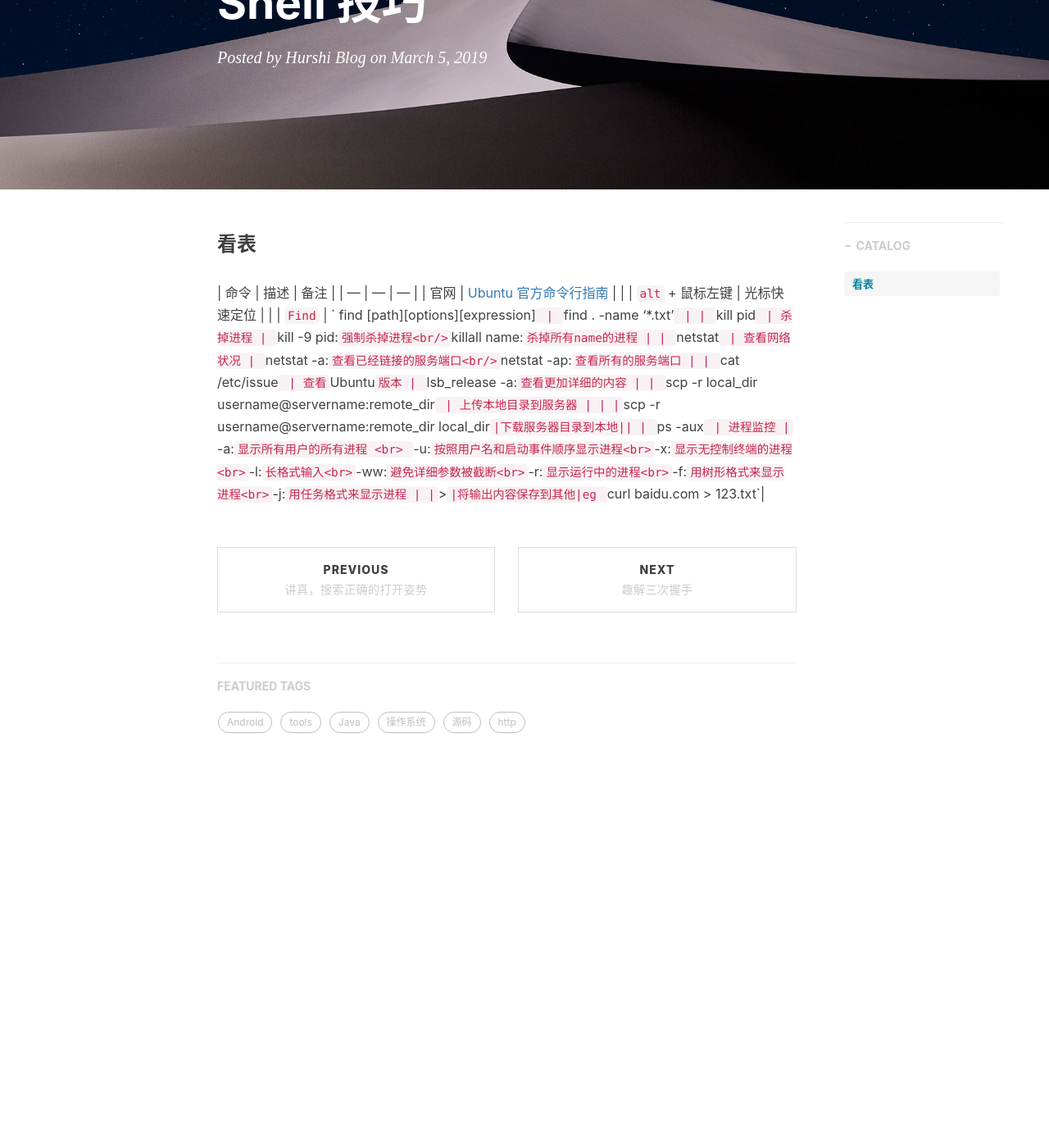
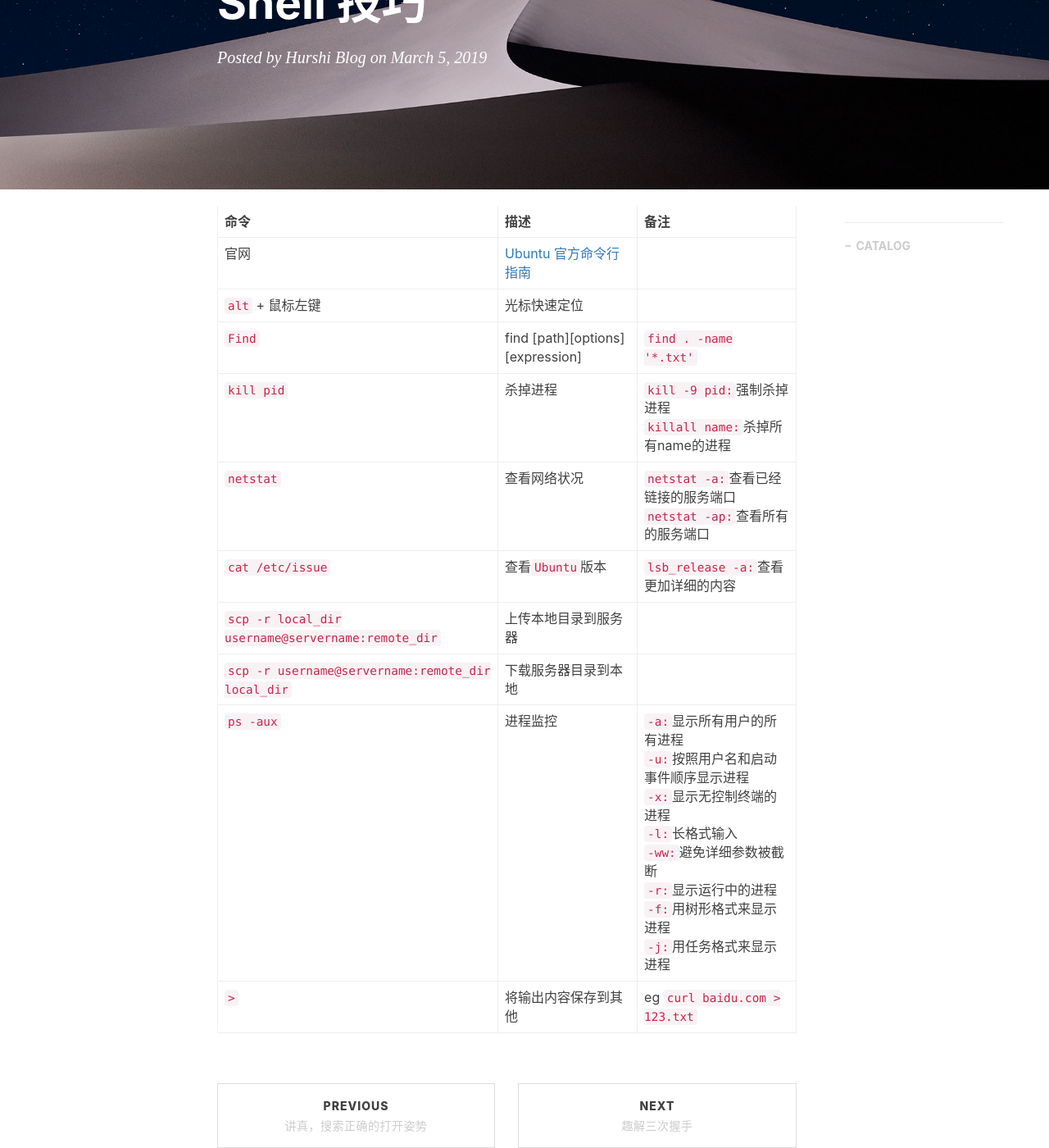
Before and after one commit to hurshi/hurshi.github.io, a Jekyll site: the page built from _posts/2019-03-05-shell_skills.md, in a window 1280 px wide and 1400 px high, scrolled down 226 px. Shown: the whole window at 82% size. Built offline with Jekyll 4.4.1, drawn with Linux system fonts in a browser that asks for light colours; nearby versions of some CDN libraries; comment, search, counter and statistics services are not loaded; before the commit the page ends 1237 px from its top, so only the background shows below that.

Commit message:
fix article

```diff
--- a/_posts/2019-03-05-shell_skills.md
+++ b/_posts/2019-03-05-shell_skills.md
@@ -6,17 +6,15 @@ tags:
     - Shell
 ---
 
-### 看表
-
-| 命令  | 描述  | 备注  |
-| --- | --- | --- |
-| 官网 | [Ubuntu 官方命令行指南](https://wiki.ubuntu.com.cn/%E5%91%BD%E4%BB%A4%E8%A1%8C%E6%8C%87%E5%8D%97) |  |
-| `alt` + 鼠标左键  | 光标快速定位  |  |
-| `Find`  | ` find [path][options][expression]`  |    `find . -name '*.txt'` |
-| `kill pid`  | 杀掉进程 | `kill -9 pid:`强制杀掉进程<br/>`killall name:`杀掉所有name的进程 |
-| `netstat`  | 查看网络状况 | `netstat -a:`查看已经链接的服务端口<br/>`netstat -ap:`查看所有的服务端口 |
-| `cat /etc/issue`  | 查看`Ubuntu`版本  | `lsb_release -a:`查看更加详细的内容 |
-| `scp -r local_dir username@servername:remote_dir` | 上传本地目录到服务器  |  |
-|`scp -r username@servername:remote_dir local_dir`|下载服务器目录到本地||
-| `ps -aux`  | 进程监控 | `-a:`显示所有用户的所有进程 <br> `-u:`按照用户名和启动事件顺序显示进程<br>`-x:`显示无控制终端的进程<br>`-l:`长格式输入<br>`-ww:`避免详细参数被截断<br>`-r:`显示运行中的进程<br>`-f:`用树形格式来显示进程<br>`-j:`用任务格式来显示进程 |
+| 命令                                              | 描述                                                         | 备注                   |
+| ------------------------------------------------- | ------------------------------------------------------------ | ---------------------- |
+| 官网                                              | [Ubuntu 官方命令行指南](https://wiki.ubuntu.com.cn/%E5%91%BD%E4%BB%A4%E8%A1%8C%E6%8C%87%E5%8D%97) |                        |
+| `alt` + 鼠标左键                                  | 光标快速定位                                                 |                        |
+| `Find`                                            | find [path][options][expression]                             | `find . -name '*.txt'` |
+| `kill pid`                                        | 杀掉进程 | `kill -9 pid:`强制杀掉进程<br/>`killall name:`杀掉所有name的进程 |
+| `netstat`                                         | 查看网络状况 | `netstat -a:`查看已经链接的服务端口<br/>`netstat -ap:`查看所有的服务端口 |
+| `cat /etc/issue`                                  | 查看`Ubuntu`版本 | `lsb_release -a:`查看更加详细的内容 |
+| `scp -r local_dir username@servername:remote_dir` | 上传本地目录到服务器 |                        |
+| `scp -r username@servername:remote_dir local_dir` | 下载服务器目录到本地 |                        |
+| `ps -aux`                                         | 进程监控 | `-a:`显示所有用户的所有进程 <br/> `-u:`按照用户名和启动事件顺序显示进程<br/>`-x:`显示无控制终端的进程<br/>`-l:`长格式输入<br/>`-ww:`避免详细参数被截断<br/>`-r:`显示运行中的进程<br/>`-f:`用树形格式来显示进程<br/>`-j:`用任务格式来显示进程 |
 |`>`|将输出内容保存到其他|eg  `curl baidu.com > 123.txt`|
```
